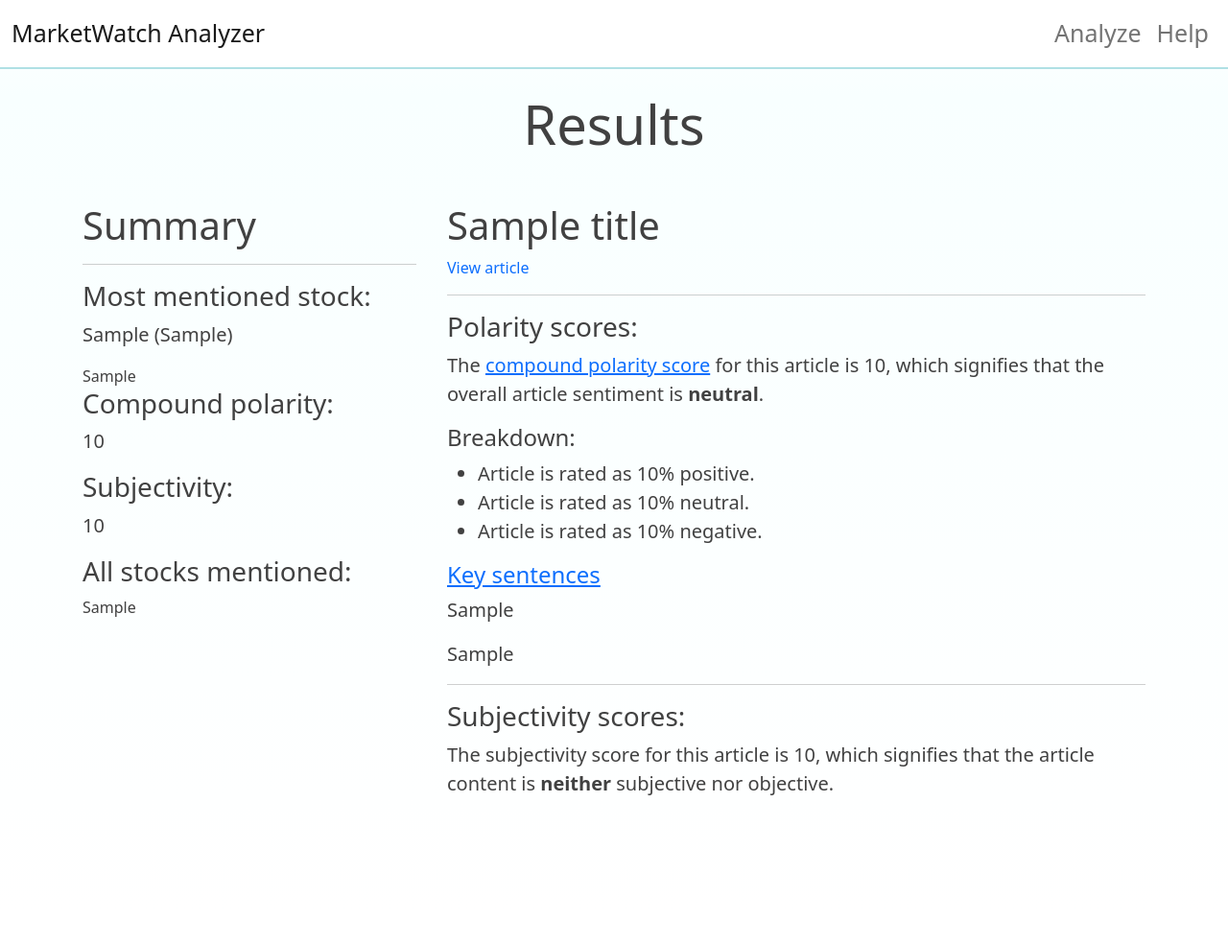
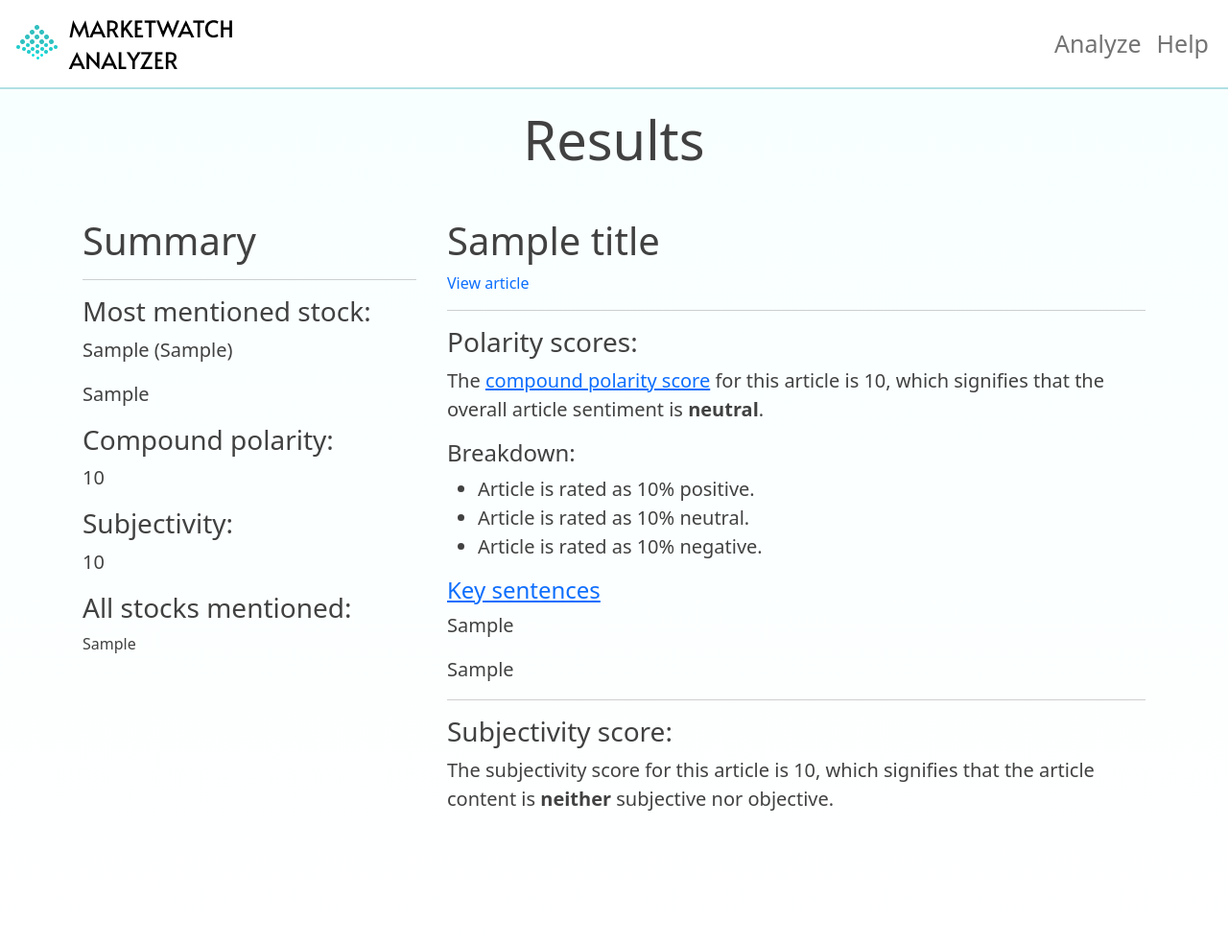
Before and after one commit to kaichang1/CS361, a Flask app: template templates/results.html in a window 1280 px wide. Shown: the whole page at 96% size. Before the commit the page ends 829 px from the top, so only its background shows below. Run offline with Flask 2, Linux system fonts and the light colour scheme; the template is opened without the code that fills it: most values are stand-ins (such as "Sample title", 1, 10 or a date in 2020); parts of the project's set-up code (start-up, migrations or seed data) failed here and were passed over.

Commit message:
Add logo, icon, and other images. Update pages accordingly

```diff
--- a/App.py
+++ b/App.py
@@ -10,11 +10,14 @@
 def index():
     return render_template("index.html")
 
-@app.route("/analyze", methods=["POST", "GET"])
+@app.route("/analyze")
 def analyze():
-    if request.method == "POST":
-        url = request.form["url"]
+    # If user entered a URL to analyze
+    if request.args.get("url"):
+        url = request.args["url"]
         return redirect(url_for("results", url=url))
+
+    # Normal page load
     else:
         news = main.news_scraper()
         return render_template("analyze.html", news=news)
@@ -69,8 +72,9 @@
             break
     # -------------------------------------- #
 
-    return render_template("results.html", url=url, title=title, counts_table=counts_table, main_company=main_company, main_symbol=main_symbol, subjectivity=subjectivity, polarity=polarity, polarizing_sentences=polarizing_sentences, microservice_response=microservice_response)
-
+    return render_template("results.html", url=url, title=title, counts_table=counts_table, main_company=main_company,
+        main_symbol=main_symbol, subjectivity=subjectivity, polarity=polarity, polarizing_sentences=polarizing_sentences,
+        microservice_response=microservice_response)
     # -------------------------------------- #
 
 @app.route("/help")
--- a/main.py
+++ b/main.py
@@ -19,13 +19,6 @@
         return None
 
     soup = BeautifulSoup(webpage.content, 'html.parser')
-
-    # Don't think we need this since we aren't doing .text() or something but I'll leave it here for now just in case
-    # try:
-    # except AttributeError:
-    #     print("attribute")
-    #     return None
-
     articles = soup.find(attrs={'class': 'collection__elements j-scrollElement'})
     articles = articles.find_all(attrs={'class': 'element--article'})
 
@@ -42,8 +35,8 @@
         webpage = requests.get(url)
     except requests.exceptions.MissingSchema:
         return None
+
     soup = BeautifulSoup(webpage.content, 'html.parser')
-
     try:
         title = soup.find(attrs={'itemprop': 'headline'}).get_text()
         body = soup.find(attrs={'itemprop': 'articleBody'}).get_text()
@@ -82,7 +75,6 @@
             counts.append(ent.text)
 
     counts_df = pd.DataFrame(counts).reset_index()
-
     try:
         counts_df = counts_df.groupby(0).index.count().reset_index().rename(columns={0: 'company', 'index': 'counts'})
     except KeyError:
@@ -116,10 +108,10 @@
     return min_sentence, max_sentence
 
 
-# Setup
+### Setup ###
 
 # Stop words
-stops = {'A', 'RBC', 'two'}
+stops = {'A', 'RBC', 'two', 'UK'}
 
 # stocks.tsv modified from spacy.pythonhumanities.com
 df = pd.read_csv("static/data/stocks.tsv", sep='\t')
@@ -132,7 +124,8 @@
 df_company_name = df.set_index('CompanyName')
 
 df_symbol = df_symbol[['CompanyName']]
-# Some companies have multiple stock symbols. To handle this, we group by company name and set the `symbol` column to equal all stock symbols separated by commas
+# Some companies have multiple stock symbols which results in rows with duplicate indices.
+# To handle this, we group by company name and set the `symbol` column to equal all grouped stock symbols separated by commas
 # https://stackoverflow.com/questions/50422809/pandas-group-by-with-all-the-values-of-the-group-as-comma-separated
 df_company_name = df_company_name.groupby(df_company_name.index).Symbol.agg([('Symbol', ', '.join)])
 
--- a/static/css/main.css
+++ b/static/css/main.css
@@ -1,14 +1,14 @@
-/* GLOBAL STYLES
+/* Global Styles
 -------------------------------------------------- */
 
 body {
     background-image: linear-gradient(180deg, #fff, #F8FFFF 100px, #fff);
-    padding-top: 5rem;
-    padding-bottom: 5rem;
+    padding-top: 6rem;
+    padding-bottom: 6rem;
     color: #414141;
 }
 
-/* NAVBAR
+/* Navbar
 -------------------------------------------------- */
 
 .navbar-brand, .nav-link {
@@ -21,10 +21,9 @@
     border-bottom: 2px solid #b0e0e4 !important;
 }
 
-/* HOME CONTENT
+/* General
 -------------------------------------------------- */
 
-/* Center align */
 .home .col p {
     margin-bottom: 1.5rem;
     margin-right: .75rem;
@@ -32,7 +31,6 @@
     text-align: center;
 }
 
-/* Thin out the home headings */
 .home-heading {
     font-size: 100px;
     font-weight: 400;
@@ -44,13 +42,6 @@
     margin-bottom: 0;
     font-weight: 400;
 }
-
-/* HELP CONTENT
-------------------------- */
-
-
-/* OTHER
-------------------------- */
 
 .less-width {
     max-width: 960px;
@@ -64,40 +55,8 @@
     border-radius: 2rem;
 }
 
-
-
-
-
-
-
-
 .main-link {
     font-size: 18px;
     font-weight: bold;
     color: #414141;
 }
-
-
-
-
-
-
-
-
-
-
-
-/* .heading {
-    font-size: 100px;
-    font-weight: 400;
-    line-height: 1;
-    letter-spacing: -.05rem;
-} */
-
-
-
-
-
-/* .pricing-header {
-    max-width: 700px;
-} */
--- a/templates/analyze.html
+++ b/templates/analyze.html
@@ -23,8 +23,7 @@
                 <div class="container less-width divider">
                     <div class="p-3 pb-md-4 mx-auto text-center">
                         <h2 class="display-4 fw-normal">Analyze</h2>
-                        <form action="#" method="POST" class="card p-2">
-
+                        <form id="url" action="#" class="card p-2">
                             <div class="input-group">
                                 <input type="url" name="url" class="form-control" placeholder="URL" oninvalid="this.setCustomValidity('Please enter the entire URL starting with https:/\/')" oninput="setCustomValidity('')" required>
                                 <button type="submit" value="submit" class="btn btn-primary">Go</button>
--- a/templates/base.html
+++ b/templates/base.html
@@ -7,15 +7,15 @@
     <meta name="viewport" content="width=device-width, initial-scale=1.0">
     <link href="../static/css/main.css" rel="stylesheet">
     {% block head %} {% endblock %}
+    <link rel="icon" type="image/png" href="../static/img/icon.png"/>
 </head>
 <body>
     <header>
         <nav class="navbar navbar-expand-lg navbar-light bg-white fixed-top border-bottom">
             <div class="container-fluid">
-                <a class="navbar-brand" href="/">MarketWatch Analyzer</a>
-                <button class="navbar-toggler" type="button" data-bs-toggle="collapse" data-bs-target="#navbarNavAltMarkup" aria-controls="navbarNavAltMarkup" aria-expanded="false" aria-label="Toggle navigation">
-                    <span class="navbar-toggler-icon"></span>
-                </button>
+                <a class="navbar-brand" href="/">
+                    <img src="../static/img/logo.png" alt="" class="d-inline-block align-text-top">
+                </a>
                 <div class="navbar-collapse collapse" id="navbarNavAltMarkup">
                     <ul class="navbar-nav ms-auto">
                         <a class="nav-link" href="/analyze">Analyze</a>
--- a/templates/index.html
+++ b/templates/index.html
@@ -14,7 +14,7 @@
                 <a class="btn btn-primary btn-get-started" href="/analyze" role="button">Get Started</a>
             </div>
             <div class="col-md-5">
-                <svg class="bd-placeholder-img bd-placeholder-img-lg featurette-image img-fluid mx-auto" width="500" height="500" xmlns="http://www.w3.org/2000/svg" role="img" aria-label="Placeholder: 500x500" preserveAspectRatio="xMidYMid slice" focusable="false"><title>Placeholder</title><rect width="100%" height="100%" fill="#eee"/><text x="50%" y="50%" fill="#aaa" dy=".3em">500x500</text></svg>
+                <img src="../static/img/laptop.png" width="600" alt="laptop"/>
             </div>
         </div>
     </div>
--- a/templates/results.html
+++ b/templates/results.html
@@ -26,7 +26,7 @@
           {% endif %}
 
           <!-- Teammate's microservice -->
-          {{ microservice_response }}
+          <p class="fs-5">{{ microservice_response }}</p>
           <!-- ----------------------- -->
 
           <h3>Compound polarity:</h3>
@@ -77,15 +77,15 @@
               <li class="fs-5">Article is rated as {{ (polarity.neg * 100) | round(1) }}% negative.</li>
             </ul>
             <h4>
-              <a href="#" data-bs-toggle="tooltip" data-bs-placement="top" title="The top sentence is the most negative sentence in the article, while the bottom sentence is the most positive sentence.">Key sentences</a>
+              <a href="#" data-bs-toggle="tooltip" data-bs-placement="top" title="The top sentence is the most positive sentence in the article, while the bottom sentence is the most negative sentence.">Key sentences</a>
             </h4>
+            <p class="fs-5">{{ polarizing_sentences[1] }}</p>
             <p class="fs-5">{{ polarizing_sentences[0] }}</p>
-            <p class="fs-5">{{ polarizing_sentences[1] }}</p>
           </section>
 
           <hr>
           <section id="subjectivity">
-            <h3>Subjectivity scores:</h3>
+            <h3>Subjectivity score:</h3>
             {% if subjectivity < 0.5 %}
               <p class="fs-5">
                 The
```
Also changed, not shown: static/img/icon.png (added), static/img/laptop.png (added), static/img/logo.png (added).
